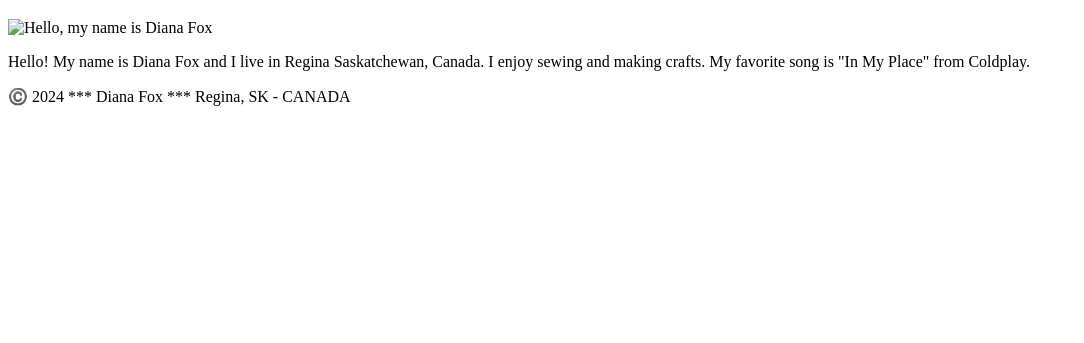
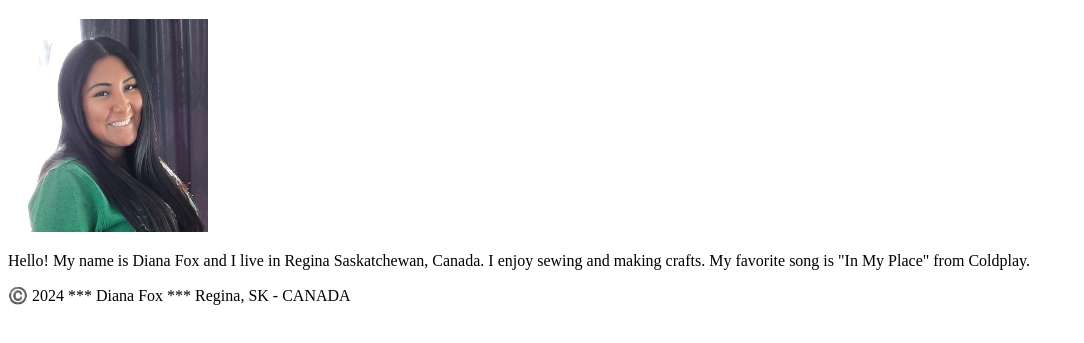
Before and after one commit to ddiissaa88/wdd130, a plain HTML site: page index.html in a window 1280 px wide. Shown: the part 87-430 px from the top of the page, without its empty margins (0-1084 px from the left). Drawn offline with Linux system fonts and the light colour scheme.

Commit message:
Update index.html

```diff
--- a/index.html
+++ b/index.html
@@ -14,7 +14,7 @@
         </header>
         <main>
             <h1> Diana Fox | WDD 130 </h1>
-            <img src="../wdd130/images/profile.jpg" alt="Hello, my name is Diana Fox" width="200">
+            <img src="../wdd130/profile.jpg" alt="Hello, my name is Diana Fox" width="200">
             <p> Hello! My name is Diana Fox and I live in Regina Saskatchewan, Canada. I enjoy sewing and making crafts. My favorite song is "In My Place" from Coldplay. </p>
         </main>
         <footer>
```
